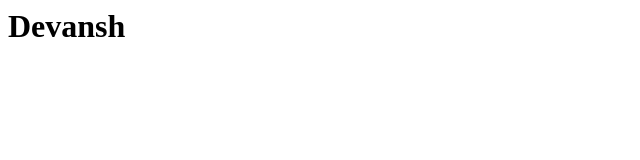
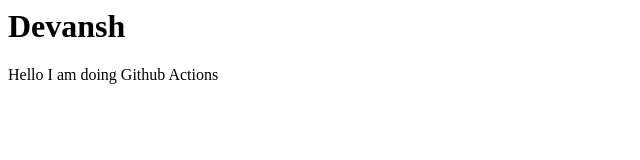
Before and after one commit to devanshh7/action, a plain HTML site: page index.html in a window 1280 px wide. Shown: the whole page, without its empty margins (0-640 px from the left). Drawn offline with Linux system fonts and the light colour scheme.

Commit message:
Update index.html

```diff
--- a/index.html
+++ b/index.html
@@ -1 +1,2 @@
 <h1>Devansh</h1>
+<p> Hello I am doing Github Actions </p>
```
